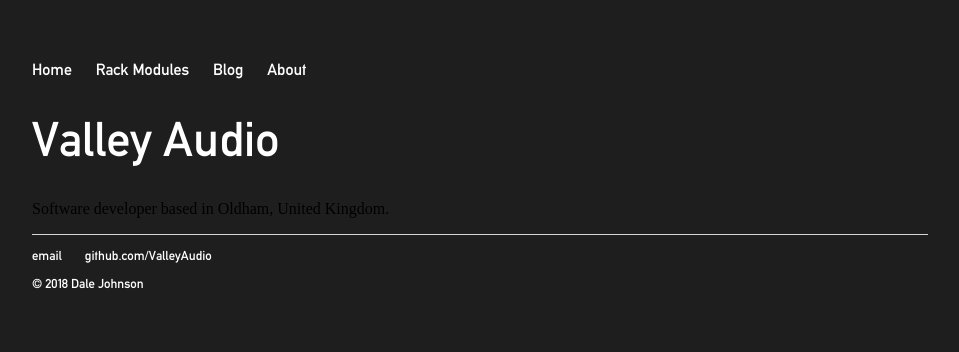
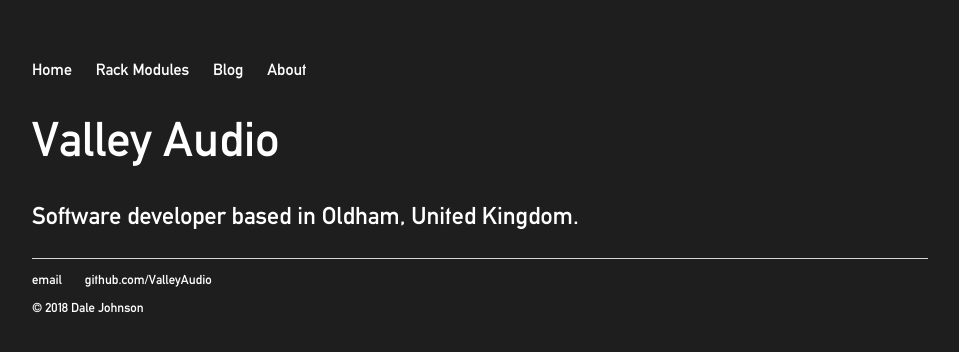
Before and after one commit to ValleyAudio/ValleyAudio.github.io, a Jekyll site: the page built from index.html, in a window 1280 px wide. Shown: the top 352 px of the page, without its empty margins (160-1119 px from the left). Built offline with Jekyll 4.4.1, drawn with Linux system fonts in a browser that asks for light colours.

Commit message:
Ammended style sheet

```diff
--- a/css/main.css
+++ b/css/main.css
@@ -45,7 +45,7 @@
     font-family:'alteDin', 'Helvetica', 'Arial', 'Sans-Serif';
     color: #FFFFFF;
 }
-p li{
+p, p ul, p ol{
     font-size: 1.5em;
     font-family:'alteDin', 'Helvetica', 'Arial', 'Sans-Serif';
     line-height: 1.4em;
```
